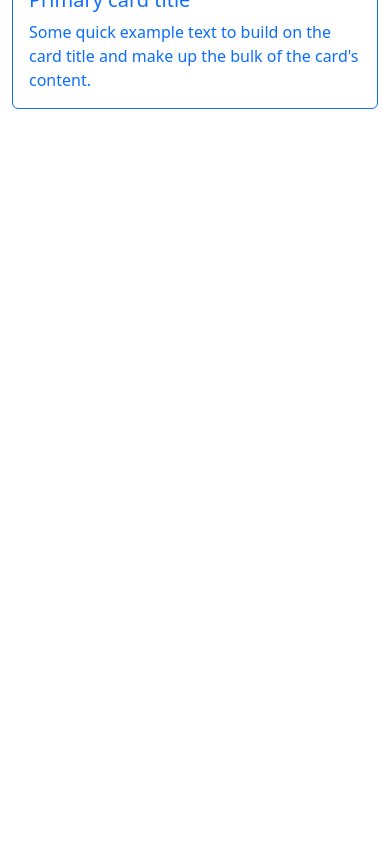
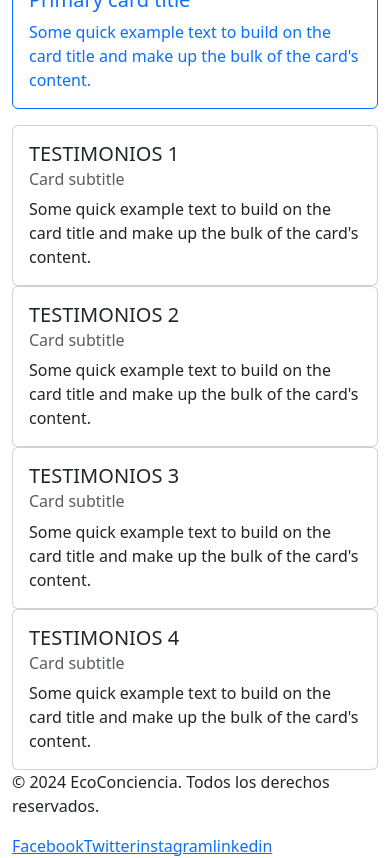
Before and after one commit to MPemberth/EcoConCiencia, a React (Create React App) app: page / in a window 390 px wide. Shown: the part 720-1578 px from the top of the page. Before the commit the page ends 845 px from the top, so only its background shows below. Built offline with nearby package versions, Linux system fonts and the light colour scheme; a small style sheet from the web is missing.

Commit message:
Se agrega el componente Aside y Footer pendiente asignar estilo y ubicacion

```diff
--- a/public/index.html
+++ b/public/index.html
@@ -5,10 +5,9 @@
     <link rel="icon" href="%PUBLIC_URL%/favicon.ico" />
     <meta name="viewport" content="width=device-width, initial-scale=1" />
     <meta name="theme-color" content="#000000" />
-    <meta
-      name="description"
-      content="Web site created using create-react-app"
-    />
+    <meta name="description" content="Web site created using create-react-app"/>
+    <link rel="stylesheet" href="https://cdnjs.cloudflare.com/ajax/libs/font-awesome/5.15.4/css/all.min.css" integrity="sha384-oHj5FjvFvMCv2z0Zi/1y8KL8rZ3jM1g9JLxkmG5sJAWKm9N6v5M4Wv0Yd1qFO2a" crossorigin="anonymous">
+    <link href="https://cdn.jsdelivr.net/npm/bootstrap@5.3.0/dist/css/bootstrap.min.css" rel="stylesheet">
     <link rel="apple-touch-icon" href="%PUBLIC_URL%/logo192.png" />
     <!--
       manifest.json provides metadata used when your web app is installed on a
@@ -39,5 +38,6 @@
       To begin the development, run `npm start` or `yarn start`.
       To create a production bundle, use `npm run build` or `yarn build`.
     -->
+    <script src="https://cdn.jsdelivr.net/npm/bootstrap@5.3.0/dist/js/bootstrap.bundle.min.js"></script>
   </body>
 </html>
--- a/src/App.css
+++ b/src/App.css
@@ -12,4 +12,5 @@
 .services {
   display: flex;
   flex-wrap: wrap;
+  background-color: aqua;
 }
--- a/src/App.js
+++ b/src/App.js
@@ -5,6 +5,8 @@ import Home from './pages/Home';
 import Dashboard from './pages/Dashboard';
 import AboutUs from './pages/AboutUs';
 import Nav from './components/Nav';
+import Aside from './components/Aside';
+import Footer from './components/Footer';
 
 const App = () => {
   return (
--- a/src/components/Aside.js
+++ b/src/components/Aside.js
@@ -0,0 +1,43 @@
+import React from 'react';
+
+
+const Aside = ({ Routers }) => {
+    return (
+        <div class="container">
+            <div className='testimonials'>
+                <div className="col-md-3">
+                    <div className="card">
+                        <div className="card-body">
+                                <h5 className="card-title">TESTIMONIOS 1</h5>
+                                <h6 className="card-subtitle mb-2 text-muted">Card subtitle</h6>
+                                <p className="card-text">Some quick example text to build on the card title and make up the bulk of the card's content.</p>
+                        </div>
+                    </div>
+                    <div className="card">
+                        <div className="card-body">
+                                <h5 className="card-title">TESTIMONIOS 2</h5>
+                                <h6 className="card-subtitle mb-2 text-muted">Card subtitle</h6>
+                                <p className="card-text">Some quick example text to build on the card title and make up the bulk of the card's content.</p>
+                        </div>
+                    </div>
+                    <div className="card">
+                        <div className="card-body">
+                                <h5 className="card-title">TESTIMONIOS 3</h5>
+                                <h6 className="card-subtitle mb-2 text-muted">Card subtitle</h6>
+                                <p className="card-text">Some quick example text to build on the card title and make up the bulk of the card's content.</p>
+                        </div>
+                    </div>
+                        <div className="card">
+                            <div className="card-body">
+                                <h5 className="card-title">TESTIMONIOS 4</h5>
+                                <h6 className="card-subtitle mb-2 text-muted">Card subtitle</h6>
+                                <p className="card-text">Some quick example text to build on the card title and make up the bulk of the card's content.</p>
+                            </div>
+                    </div>
+                </div>
+            </div>
+        </div>
+    );
+};
+
+export default Aside;
--- a/src/components/Footer.js
+++ b/src/components/Footer.js
@@ -0,0 +1,18 @@
+import React from 'react';
+
+
+const Footer = ({ Routers }) => {
+    return (
+        <div class="container">
+            <p>&copy; 2024 EcoConciencia. Todos los derechos reservados.</p>
+            <div class="social-icons">
+                <a href="#" class="social-icon">Facebook<i class="bi bi-facebook"></i></a>
+                <a href="#" class="social-icon">Twitter<i class="bi bi-twitter"></i></a>
+                <a href="#" class="social-icon">instagram<i class="bi bi-instagram"></i></a>
+                <a href="#" class="social-icon">linkedin<i class="bi bi-linkedin"></i></a>
+            </div>
+        </div>
+    );
+};
+
+export default Footer;
--- a/src/index.css
+++ b/src/index.css
@@ -11,3 +11,9 @@ code {
   font-family: source-code-pro, Menlo, Monaco, Consolas, 'Courier New',
     monospace;
 }
+
+aside {
+  display: flex;
+  flex-wrap: wrap;
+  justify-content: flex-end;
+}
--- a/src/pages/Home.js
+++ b/src/pages/Home.js
@@ -3,6 +3,7 @@ import Header from '../components/Header';
 import Nav from '../components/Nav';
 import Main from '../components/Main';
 import Footer from '../components/Footer';
+import Aside from '../components/Aside';
 
 const Home = () => {
   return (
@@ -10,11 +11,12 @@ const Home = () => {
 
       {<Header/>}
       {<Main/>}
-
+      {<Aside/>}
+      {<Footer/> }
       {/* <Header />
       <Nav />
       <Main />
-      <Footer /> */}
+      */}
     </div>
   );
 };
```
Also changed, not shown: src/components/Main.js (+1 -35 lines), src/components/Header.js (line endings or trailing spaces).
